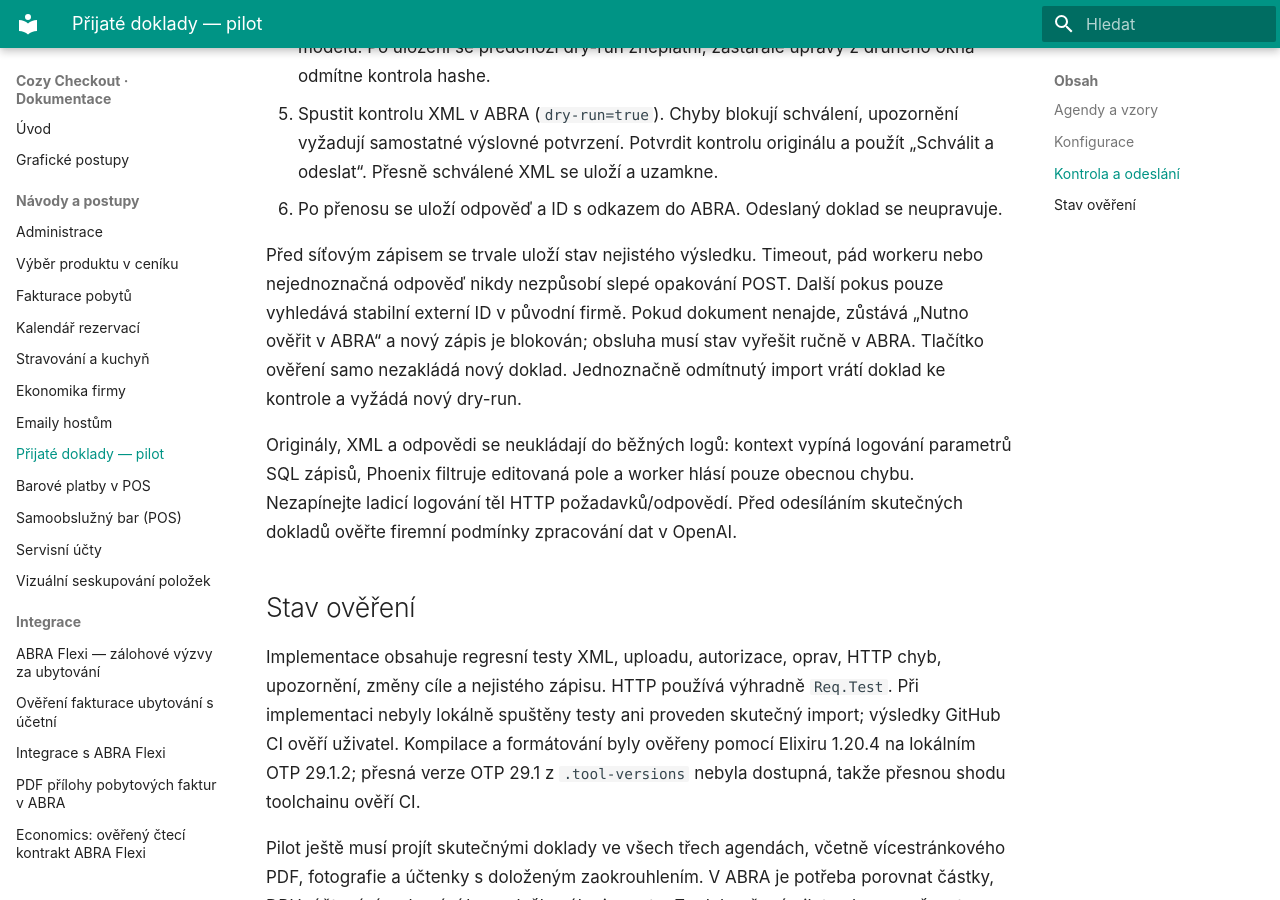
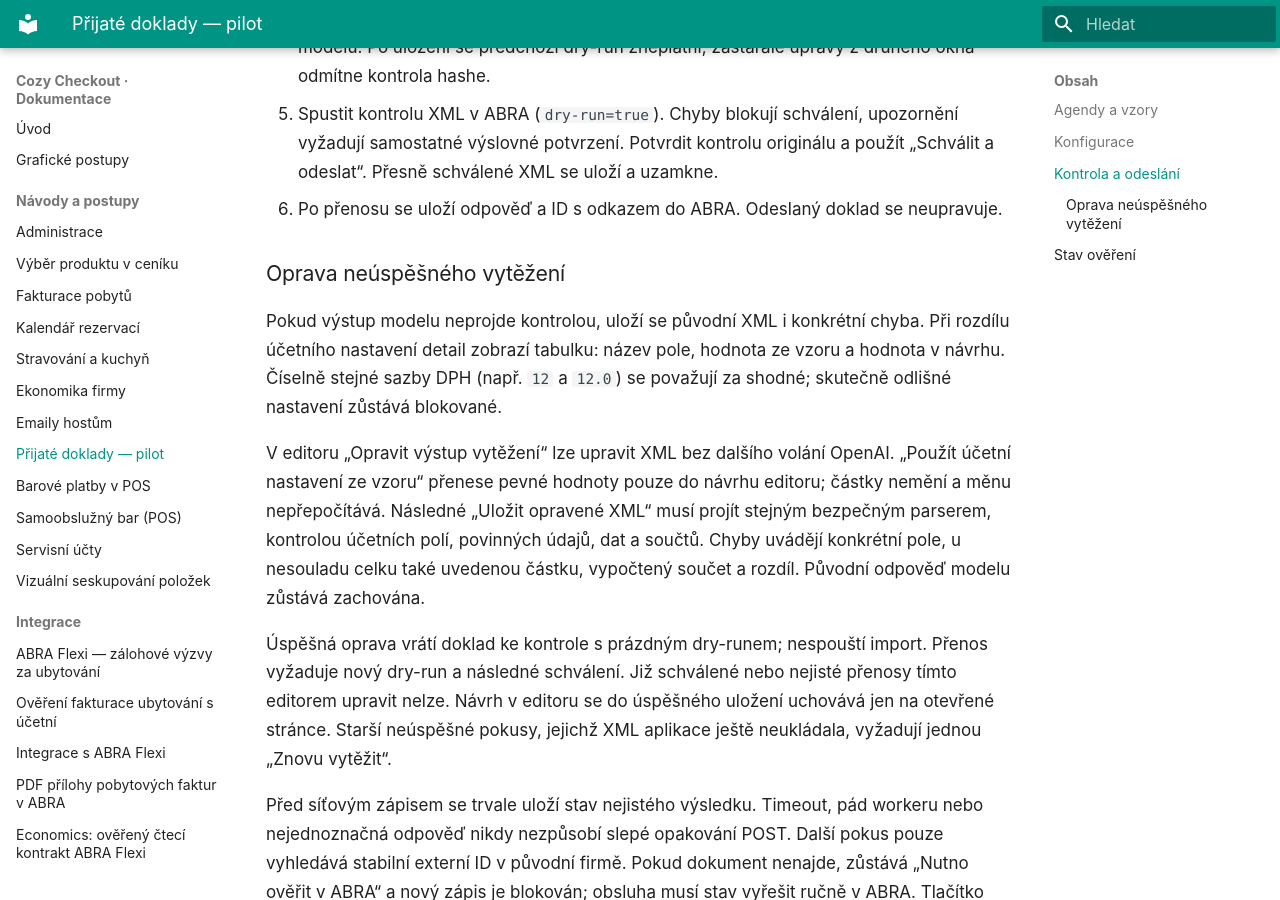
Before and after one commit to michalhorcic/cozy-checkout, an MkDocs documentation site: the page built from docs/features/INCOMING_DOCUMENTS.md, in a window 1280 px wide and 900 px high, scrolled down 1940 px. Built offline with MkDocs 1.6.1 and Material for MkDocs 9.7.7, drawn with Linux system fonts in a browser that asks for light colours.

Commit message:
Explain incoming XML validation errors and allow manual repair

```diff
--- a/docs/features/INCOMING_DOCUMENTS.md
+++ b/docs/features/INCOMING_DOCUMENTS.md
@@ -74,6 +74,26 @@ sloupcem nejsou fyzicky odstraňovány; UI zatím neposkytuje mazání.
    a použít „Schválit a odeslat“. Přesně schválené XML se uloží a uzamkne.
 6. Po přenosu se uloží odpověď a ID s odkazem do ABRA. Odeslaný doklad se neupravuje.
 
+### Oprava neúspěšného vytěžení
+
+Pokud výstup modelu neprojde kontrolou, uloží se původní XML i konkrétní chyba.
+Při rozdílu účetního nastavení detail zobrazí tabulku: název pole, hodnota ze
+vzoru a hodnota v návrhu. Číselně stejné sazby DPH (např. `12` a `12.0`) se
+považují za shodné; skutečně odlišné nastavení zůstává blokované.
+
+V editoru „Opravit výstup vytěžení“ lze upravit XML bez dalšího volání OpenAI.
+„Použít účetní nastavení ze vzoru“ přenese pevné hodnoty pouze do návrhu editoru;
+částky nemění a měnu nepřepočítává. Následné „Uložit opravené XML“ musí projít
+stejným bezpečným parserem, kontrolou účetních polí, povinných údajů, dat a součtů.
+Chyby uvádějí konkrétní pole, u nesouladu celku také uvedenou částku, vypočtený
+součet a rozdíl. Původní odpověď modelu zůstává zachována.
+
+Úspěšná oprava vrátí doklad ke kontrole s prázdným dry-runem; nespouští import.
+Přenos vyžaduje nový dry-run a následné schválení. Již schválené nebo nejisté
+přenosy tímto editorem upravit nelze. Návrh v editoru se do úspěšného uložení
+uchovává jen na otevřené stránce. Starší neúspěšné pokusy, jejichž XML aplikace
+ještě neukládala, vyžadují jednou „Znovu vytěžit“.
+
 Před síťovým zápisem se trvale uloží stav nejistého výsledku. Timeout, pád workeru
 nebo nejednoznačná odpověď nikdy nezpůsobí slepé opakování POST. Další pokus
 pouze vyhledává stabilní externí ID v původní firmě. Pokud dokument nenajde,
```
Also changed, not shown: 6 other files.
